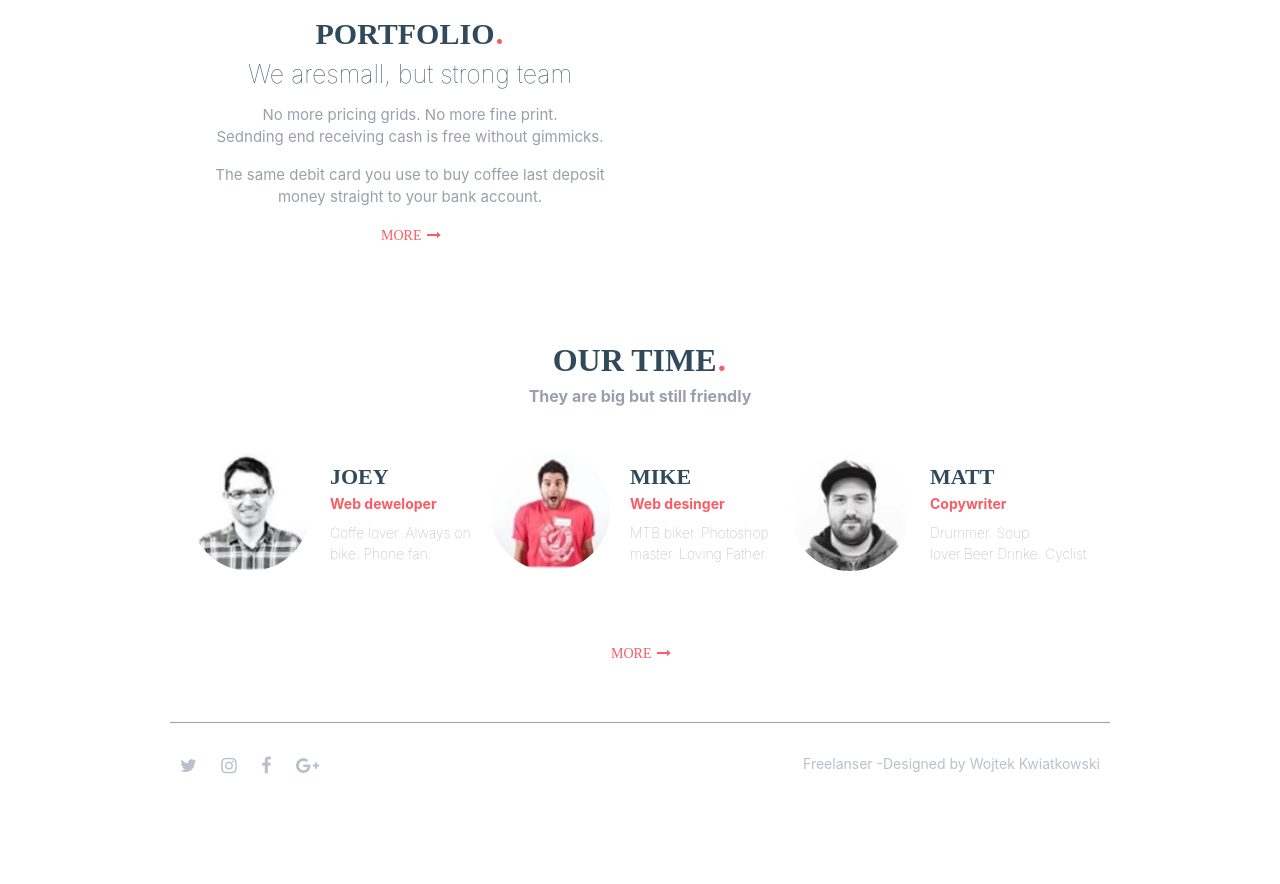
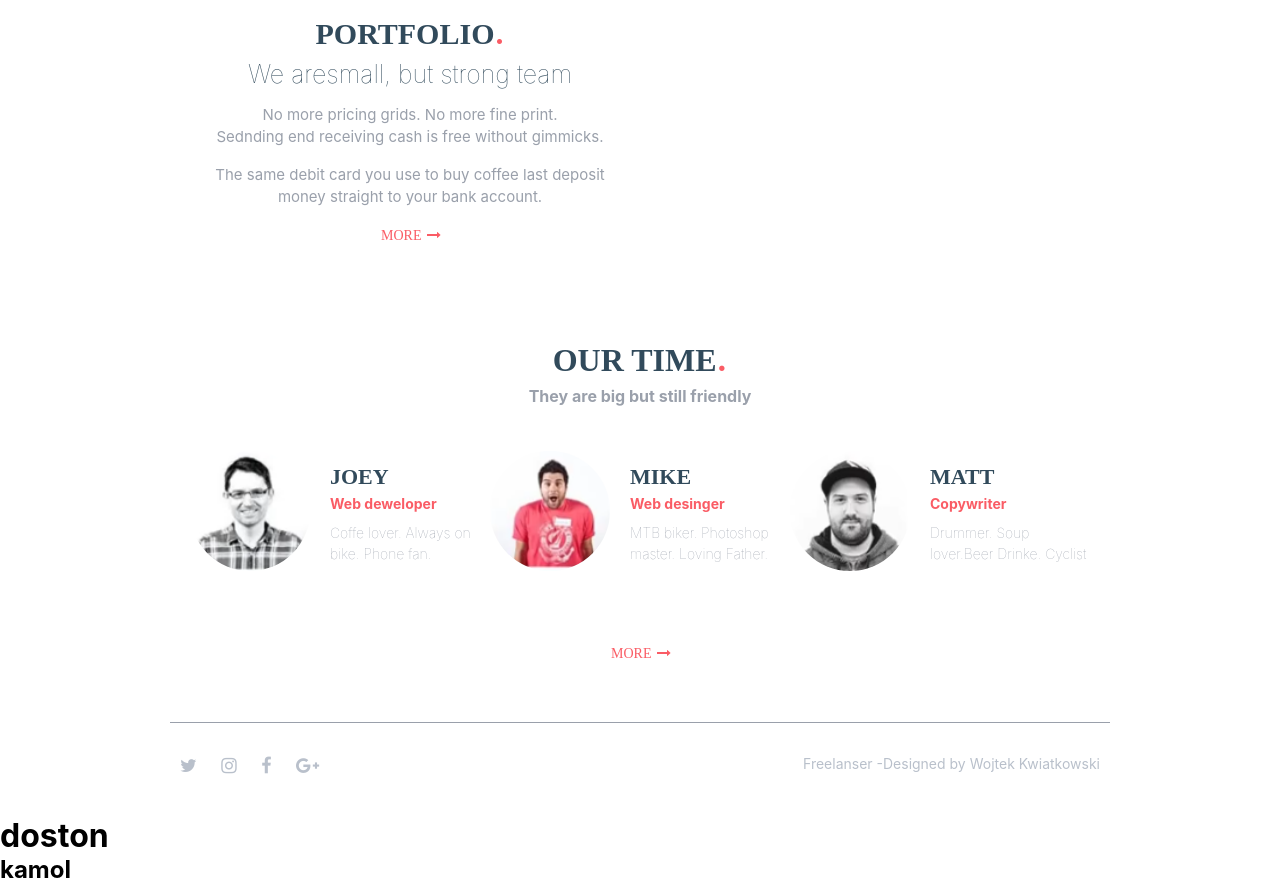
Before and after one commit to Doston-fr-d/birinchi-ishim, a plain HTML site: page index.html in a window 1280 px wide. Shown: the part 1460-2344 px from the top of the page. Before the commit the page ends 2276 px from the top, so only its background shows below. Drawn offline with Linux system fonts and the light colour scheme; a web font is replaced by a local one.

Commit message:
add site h1 and h2

```diff
--- a/index.html
+++ b/index.html
@@ -139,6 +139,7 @@
        </div>
     </footer>
 </div>
-
+<h1>doston</h1>
+<h2>kamol</h2>
 </body>
 </html>
```
